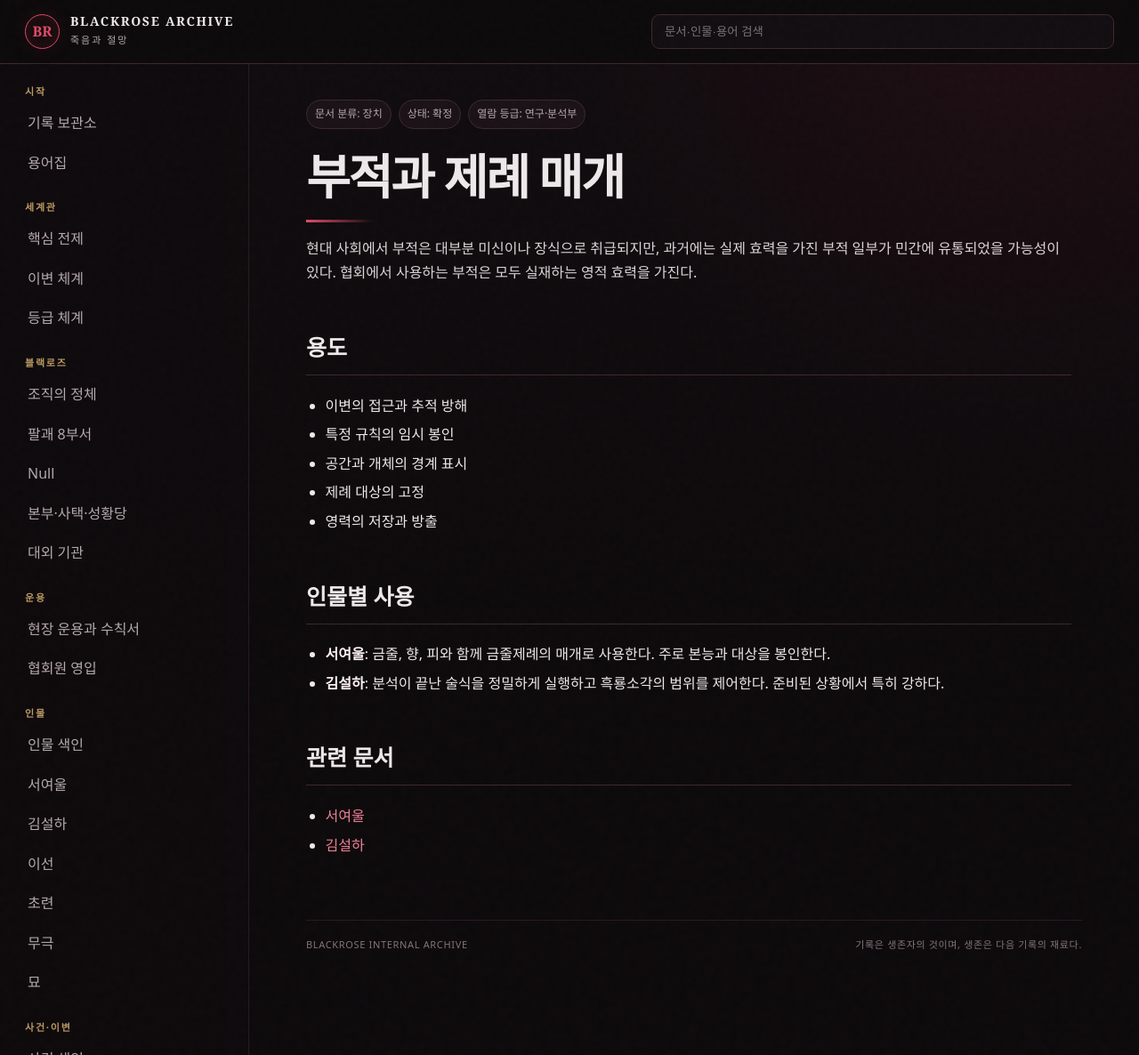
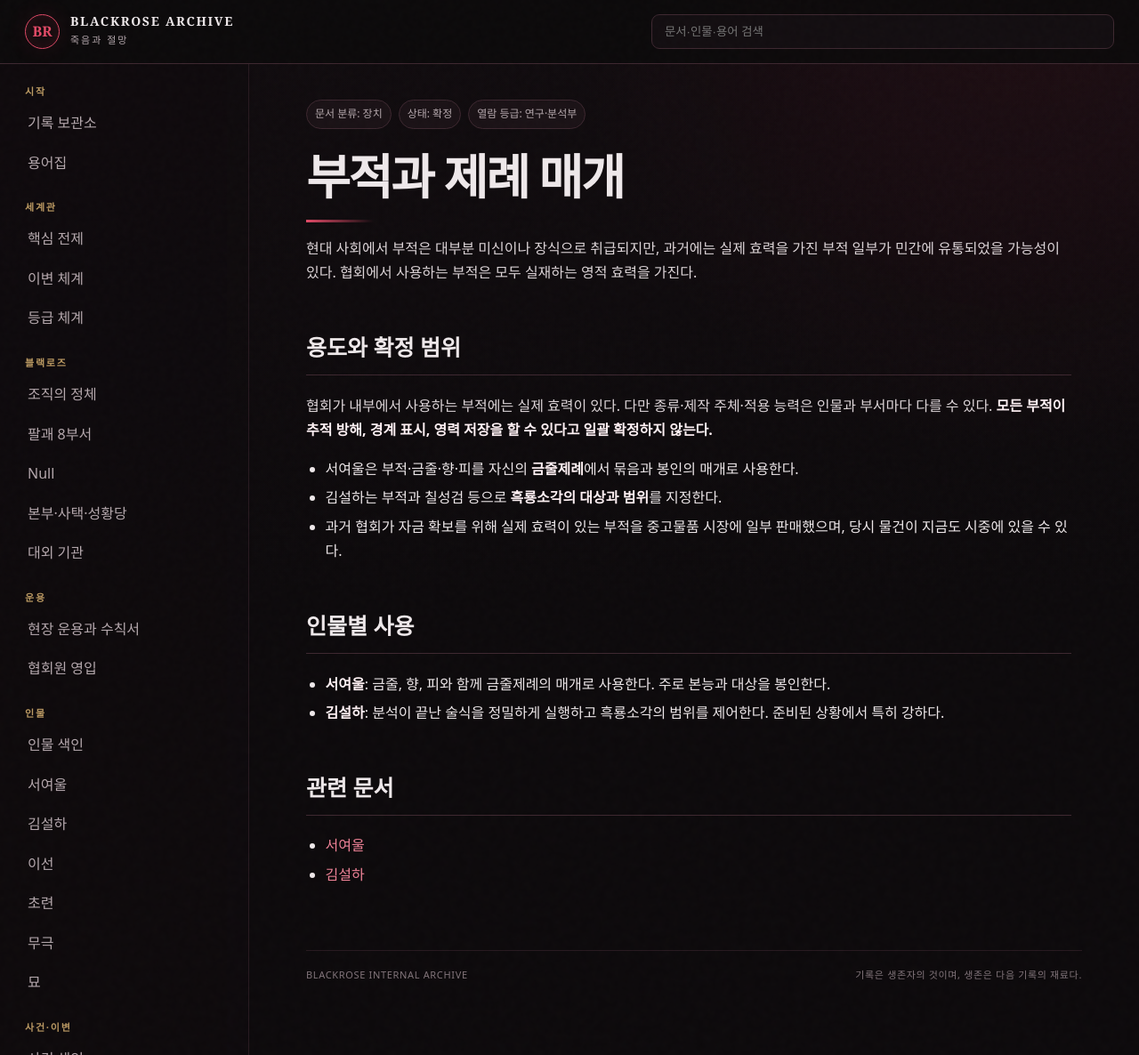
Before and after one commit to philein1004-dotcom/blackrose-wiki, a Jekyll site: the page built from docs/items/talisman.md, in a window 1280 px wide and 1186 px high. Shown: the whole window at 89% size. Built offline with Jekyll 4.4.1, drawn with Linux system fonts in a browser that asks for light colours.

Commit message:
Update docs/items for Blackrose wiki

```diff
--- a/docs/items/talisman.md
+++ b/docs/items/talisman.md
@@ -10,13 +10,13 @@ clearance: 연구·분석부
 
 현대 사회에서 부적은 대부분 미신이나 장식으로 취급되지만, 과거에는 실제 효력을 가진 부적 일부가 민간에 유통되었을 가능성이 있다. 협회에서 사용하는 부적은 모두 실재하는 영적 효력을 가진다.
 
-## 용도
+## 용도와 확정 범위
 
-- 이변의 접근과 추적 방해
-- 특정 규칙의 임시 봉인
-- 공간과 개체의 경계 표시
-- 제례 대상의 고정
-- 영력의 저장과 방출
+협회가 내부에서 사용하는 부적에는 실제 효력이 있다. 다만 종류·제작 주체·적용 능력은 인물과 부서마다 다를 수 있다. **모든 부적이 추적 방해, 경계 표시, 영력 저장을 할 수 있다고 일괄 확정하지 않는다.**
+
+- 서여울은 부적·금줄·향·피를 자신의 **금줄제례**에서 묶음과 봉인의 매개로 사용한다.
+- 김설하는 부적과 칠성검 등으로 **흑룡소각의 대상과 범위**를 지정한다.
+- 과거 협회가 자금 확보를 위해 실제 효력이 있는 부적을 중고물품 시장에 일부 판매했으며, 당시 물건이 지금도 시중에 있을 수 있다.
 
 ## 인물별 사용
 
```
Also changed, not shown: docs/items/norigae.md (added, +49 -0 lines), docs/items/quill.md (+6 -0 lines).
